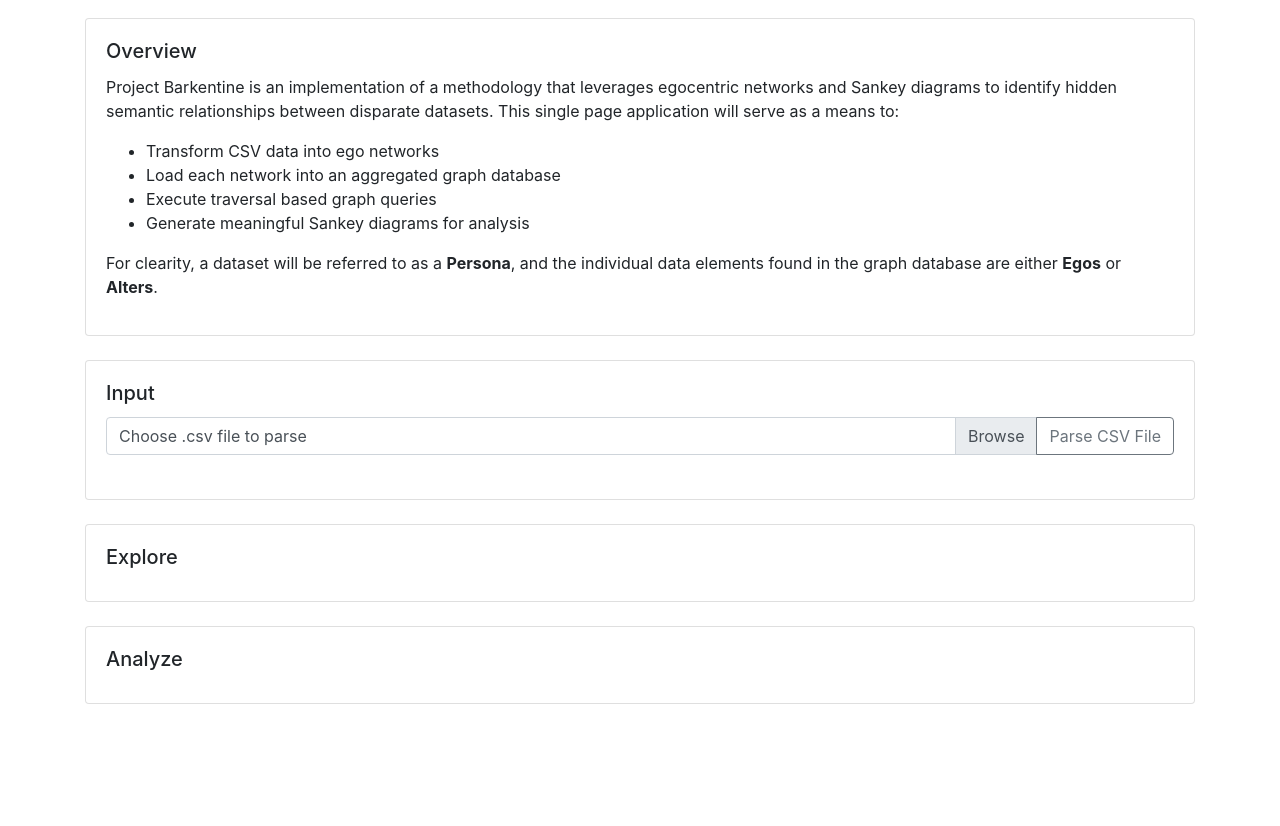
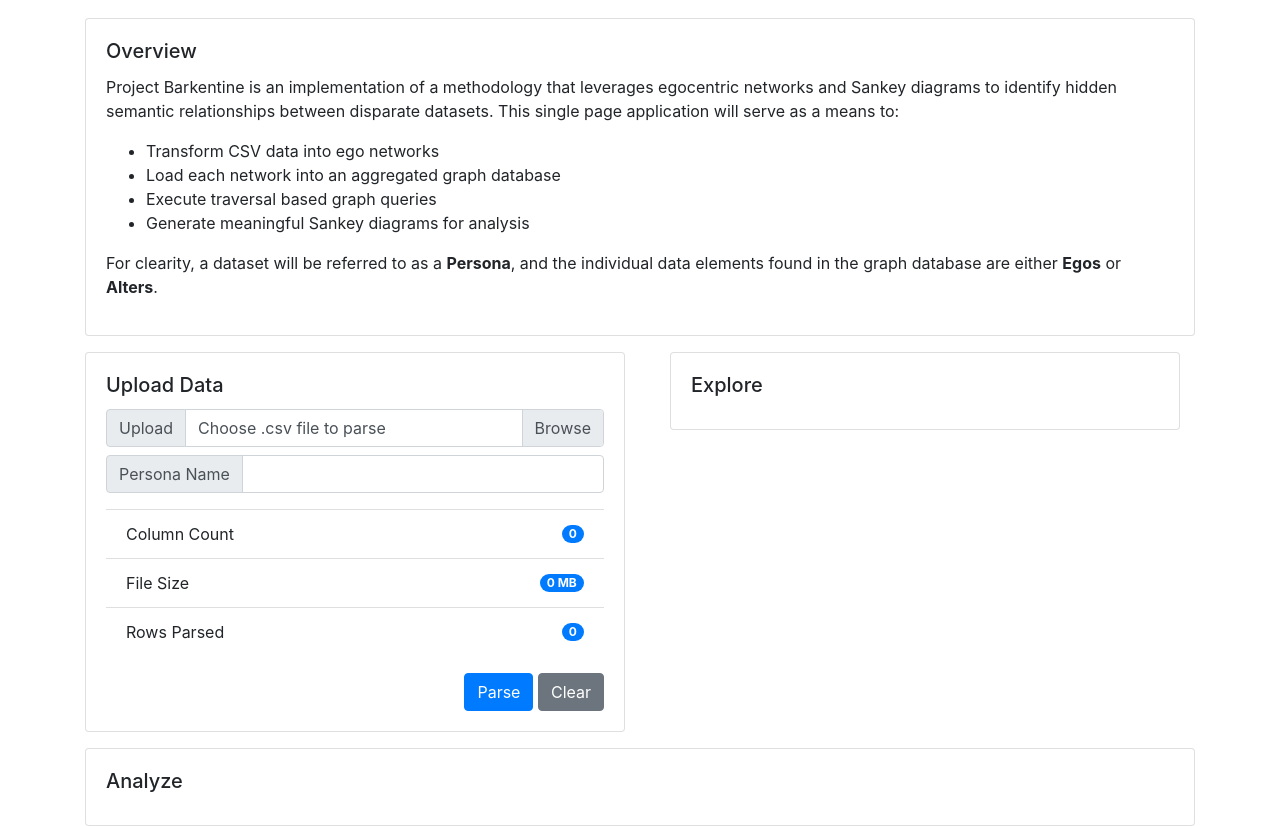
Before and after one commit to aks8m/barkentine, a website: page frontend/index.html in a window 1280 px wide. Shown: the part 62-888 px from the top of the page. Before the commit the page ends 800 px from the top, so only its background shows below. Drawn offline with nearby package versions, Linux system fonts and the light colour scheme.

Commit message:
Completed Local Upload (CSV -> JSON) functionality
Using Papa Parse, the frontend supports Papa Parse's JSON transformation output from a local CSV file.

```diff
--- a/frontend/index.html
+++ b/frontend/index.html
@@ -45,45 +45,87 @@
                     </div>
                 </div>
             </div>
-            <br/>
+
+            <div class="row pt-md-3">
+                <div class="col-md-6">
+                    <div class="card">
+                        <div class="card-body">
+                            <h5 class="card-title">Upload Data</h5>
+
                             <div class="row">
                                 <div class="col-md-12">
-                    <div class="card">
-                        <div class="card-body">
-                            <h5 class="card-title">Input</h5>
                                     <div class="input-group">
+                                        <div class="input-group-prepend">
+                                            <span class="input-group-text">Upload</span>
+                                        </div>
                                         <div class="custom-file">
                                             <input type="file" class="custom-file-input" id="inputGroupFile04" accept=".csv" v-on:change="onFileChange">
                                             <label class="custom-file-label" for="inputGroupFile04">{{uploadFileLabel}}</label>
                                         </div>
-                                <div class="input-group-append">
-                                    <button class="btn btn-outline-secondary" type="button" v-on:click="parseCSV">Parse CSV File</button>
                                     </div>
                                 </div>
-                            <br/>
+                            </div>
+
+                            <div class="row pt-md-2">
+                                <div class="col-md-12">
+                                    <div class="input-group input-group-md mb-3">
+                                        <div class="input-group-prepend">
+                                            <span class="input-group-text" id="inputGroup-sizing-sm">Persona Name</span>
+                                        </div>
+                                        <input type="text" class="form-control" aria-label="Small" aria-describedby="inputGroup-sizing-sm" v-model="personaName">
+                                    </div>
+                                    <ul class="list-group list-group-flush">
+                                        <li class="list-group-item d-flex justify-content-between align-items-center">
+                                            Column Count
+                                            <span class="badge badge-primary badge-pill">{{columnCount}}</span>
+                                        </li>
+                                        <li class="list-group-item d-flex justify-content-between align-items-center">
+                                            File Size
+                                            <span class="badge badge-primary badge-pill">{{fileSize}}</span>
+                                        </li>
+                                        <li class="list-group-item d-flex justify-content-between align-items-center">
+                                            Rows Parsed
+                                            <span class="badge badge-primary badge-pill">{{rowsParsed}}</span>
+                                        </li>
+                                    </ul>
+                                </div>
+                            </div>
+
+                            <div class="row pt-md-2">
+                                <div class="col-md-12">
                                     <div class="progress" v-show="showUploadProgressBar">
-                                <div class="progress-bar progress-bar-striped progress-bar-animated" role="progressbar" aria-valuenow="75" aria-valuemin="0" aria-valuemax="100" style="width: 75%"></div>
+                                        <div class="progress-bar progress-bar-striped" role="progressbar" aria-valuemin="0" aria-valuemax="100" :style="loadProgressStyleValue"></div>
+                                    </div>
+                                </div>
+                            </div>
+
+                            <div class="row pt-md-2">
+                                <div class="col-md-12">
+                                    <div class="text-right">
+                                        <button type=" button " class="btn btn-primary" v-on:click="parseCSV" v-bind:disabled="isParseBtnDisabled">Parse</button>
+                                        <button type="button " class="btn btn-secondary" v-on:click="clearUpload">Clear</button>
                                     </div>
                                 </div>
                             </div>
                         </div>
                     </div>
-            <br/>
-            <div class="row">
-                <div class="col-md-12">
-                    <div class="card">
-                        <div class="card-body">
-                            <h5 class="card-title">Explore</h5>
+                </div>
+                <div class="col-md-6">
+                    <div class="col-md-12 ">
+                        <div class="card ">
+                            <div class="card-body ">
+                                <h5 class="card-title ">Explore</h5>
                             </div>
                         </div>
                     </div>
                 </div>
-            <br/>
-            <div class="row">
-                <div class="col-md-12">
-                    <div class="card">
-                        <div class="card-body">
-                            <h5 class="card-title">Analyze</h5>
+            </div>
+
+            <div class="row pt-md-3">
+                <div class="col-md-12 ">
+                    <div class="card ">
+                        <div class="card-body ">
+                            <h5 class="card-title ">Analyze</h5>
                         </div>
                     </div>
                 </div>
@@ -93,12 +135,12 @@
 
 
     <!-- Optional JavaScript -->
-    <script src="js/app.js"></script>
-    <script src="bower_components/papaparse/papaparse.min.js"></script>
+    <script src="js/app.js "></script>
+    <script src="bower_components/papaparse/papaparse.js "></script>
     <!-- jQuery first, then Popper.js, then Bootstrap JS -->
-    <script src="bower_components/jquery/dist/jquery.min.js"></script>
-    <script src="bower_components/popper.js/dist/popper.min.js" type="module"></script>
-    <script src="bower_components/bootstrap/dist/js/bootstrap.min.js"></script>
+    <script src="bower_components/jquery/dist/jquery.min.js "></script>
+    <script src="bower_components/popper.js/dist/popper.min.js " type="module "></script>
+    <script src="bower_components/bootstrap/dist/js/bootstrap.min.js "></script>
 
 </body>
 
--- a/frontend/js/app.js
+++ b/frontend/js/app.js
@@ -4,8 +4,18 @@ var app = new Vue({
         name: 'Vue.js',
         uploadFileLabel: 'Choose .csv file to parse',
         selectedCSV: '',
-        parsedData: '',
-        showUploadProgressBar: false
+        parsedData: [],
+        showUploadProgressBar: false,
+        columnCount: '0',
+        fileSize: '0 MB',
+        rowsParsed: '',
+        personaName: '',
+        rowsParsed: '0',
+        chunkSize: 1024,
+        chunkPercentage: '',
+        loadProgressStyleValue: 'width:0%',
+        chunkCounter: 0,
+        isParseBtnDisabled: false
     },
     // define methods under the `methods` object
     methods: {
@@ -14,37 +24,59 @@ var app = new Vue({
 
             vm.selectedCSV = f.target.files[0];
             vm.uploadFileLabel = vm.selectedCSV.name;
+            vm.personaName = vm.uploadFileLabel.split(".csv")[0];
+            vm.fileSize = (vm.selectedCSV.size / 1000000).toFixed(2) + ' MB';
+            vm.chunkPercentage = vm.chunkSize / parseInt(vm.selectedCSV.size);
+
+            Papa.parse(vm.selectedCSV, {
+                header: true,
+                preview: 1,
+                complete: function (results, file) {
+                    vm.columnCount = Object.keys(results.data[0]).length;
+                }
+            });
         },
         parseCSV: function () {
             var vm = this;
 
+            if (vm.selectedCSV != '' && vm.personaName != '') {
+
                 vm.showUploadProgressBar = true;
+
                 Papa.parse(vm.selectedCSV, {
-                delimiter: "", // auto-detect
-                newline: "", // auto-detect
-                quoteChar: '"',
-                escapeChar: '"',
+                    chunkSize: vm.chunkSize,
                     header: true,
-                trimHeaders: false,
-                dynamicTyping: false,
-                preview: 0,
-                encoding: "",
-                worker: false,
-                comments: false,
-                step: undefined,
+                    worker: true,
+                    chunk: function (results, parser) {
+                        vm.rowsParsed = (parseInt(vm.rowsParsed) + results.data.length).toString();
+                        vm.chunkCounter += 1;
+                        vm.loadProgressStyleValue = 'width:' +
+                            vm.chunkCounter * vm.chunkPercentage * 100 + '%';
+                    },
                     complete: function (results, file) {
-                    vm.parsedData = results;
                         vm.showUploadProgressBar = false;
+                        vm.loadProgressStyleValue = 'width:0%';
+                        vm.isParseBtnDisabled = true;
+                    }
+                });
+            }
         },
-                error: undefined,
-                download: false,
-                skipEmptyLines: false,
-                chunk: undefined,
-                fastMode: undefined,
-                beforeFirstChunk: undefined,
-                withCredentials: undefined,
-                transform: undefined
-            });
+        clearUpload: function () {
+            var vm = this;
+
+            vm.uploadFileLabel = 'Choose .csv file to parse';
+            vm.selectedCSV = '';
+            vm.parsedData = [];
+            vm.showUploadProgressBar = false;
+            vm.columnCount = 0;
+            vm.fileSize = '0 MB';
+            vm.rowsParsed = '0';
+            vm.personaName = '';
+            vm.rowsParsed = '0';
+            vm.chunkPercentage = '';
+            vm.loadProgressStyleValue = 'width:0%';
+            vm.chunkCounter = 0;
+            vm.isParseBtnDisabled = false;
         }
     }
 });
```
Lines whose indentation alone changed are shown as unchanged.
